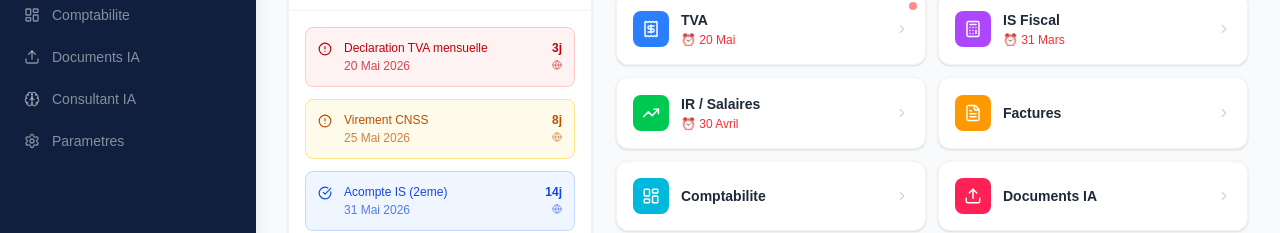
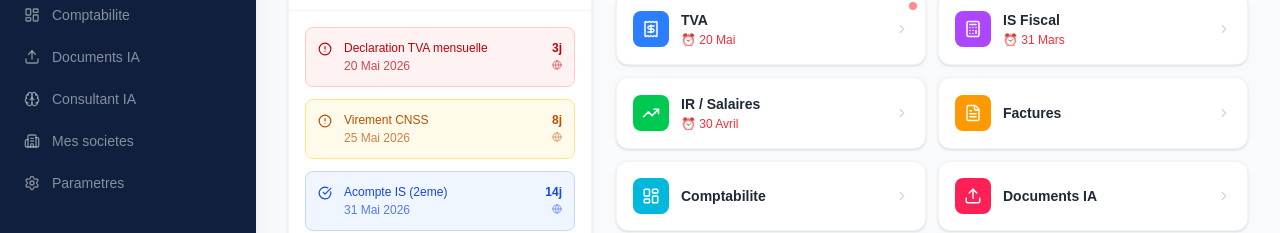
Before and after one commit to marwandevlo/atlas-os, a Next.js app: page / in a window 1280 px wide. Shown: the part 308-541 px from the top of the page. Built offline with nearby package versions, Linux system fonts and the light colour scheme.

Commit message:
add companies to nav

```diff
--- a/app/page.tsx
+++ b/app/page.tsx
@@ -8,7 +8,6 @@ import {
   ArrowUpRight, ArrowDownRight, Calendar, Globe,
   Users, Zap, Shield, Clock
 } from 'lucide-react';
-
 const modules = [
   { id: 'tva', label: 'TVA', labelAr: 'الضريبة على القيمة المضافة', icon: Receipt, color: 'bg-blue-500', href: '/tva', deadline: '20 Mai', urgent: true },
   { id: 'is', label: 'IS Fiscal', labelAr: 'الضريبة على الشركات', icon: Calculator, color: 'bg-purple-500', href: '/is', deadline: '31 Mars', urgent: false },
@@ -28,7 +27,7 @@ const navItems = [
   { id: 'comptabilite', label: 'Comptabilite', labelAr: 'المحاسبة', icon: LayoutDashboard, href: '/comptabilite' },
   { id: 'documents', label: 'Documents IA', labelAr: 'وثائق ذكية', icon: Upload, href: '/documents' },
   { id: 'consultant', label: 'Consultant IA', labelAr: 'المستشار', icon: Brain, href: '/consultant' },
-  { id: 'settings', label: 'Parametres', labelAr: 'الإعدادات', icon: Settings, href: '/settings' },
+  { id: 'companies', label: 'Mes societes', labelAr: 'شركاتي', icon: Building2, href: '/companies' },{ id: 'settings', label: 'Parametres', labelAr: 'الإعدادات', icon: Settings, href: '/settings' },
 ];
 
 const kpis = [
```
